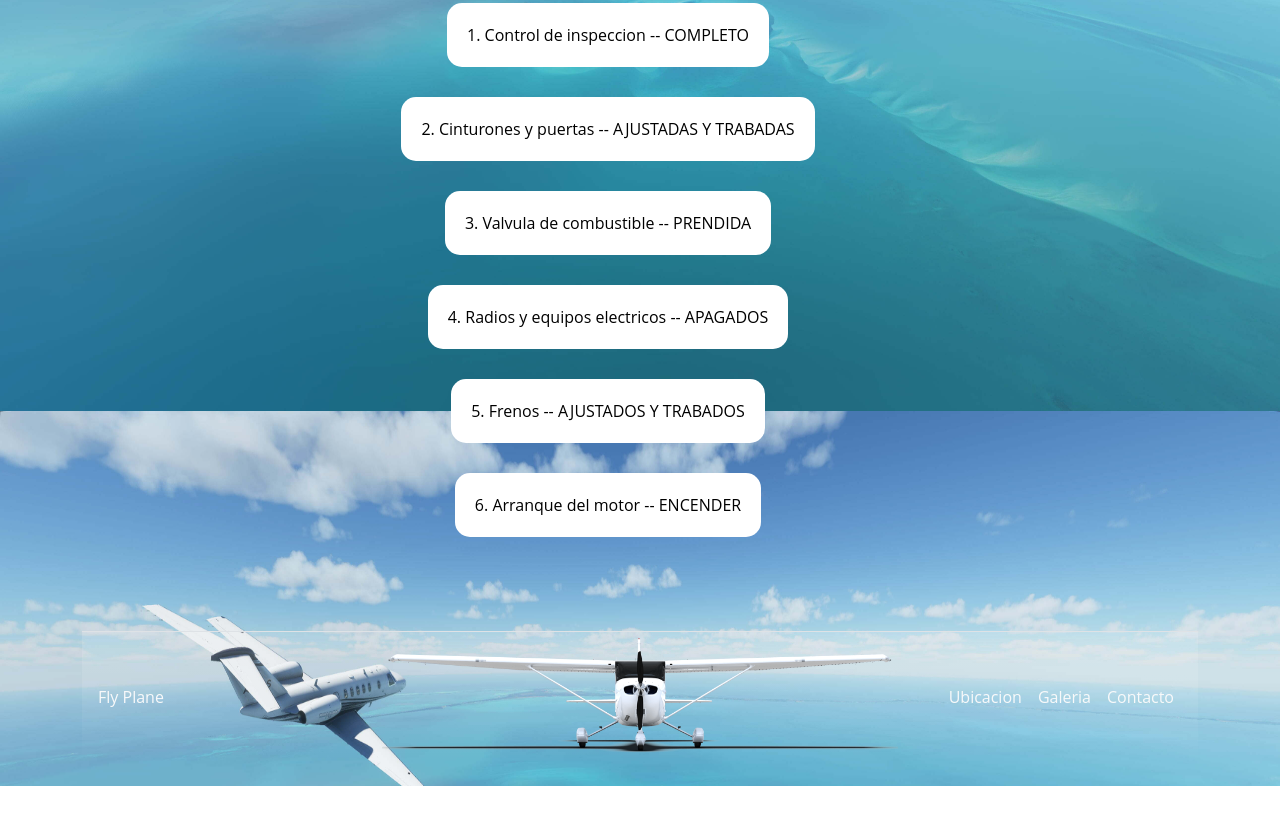
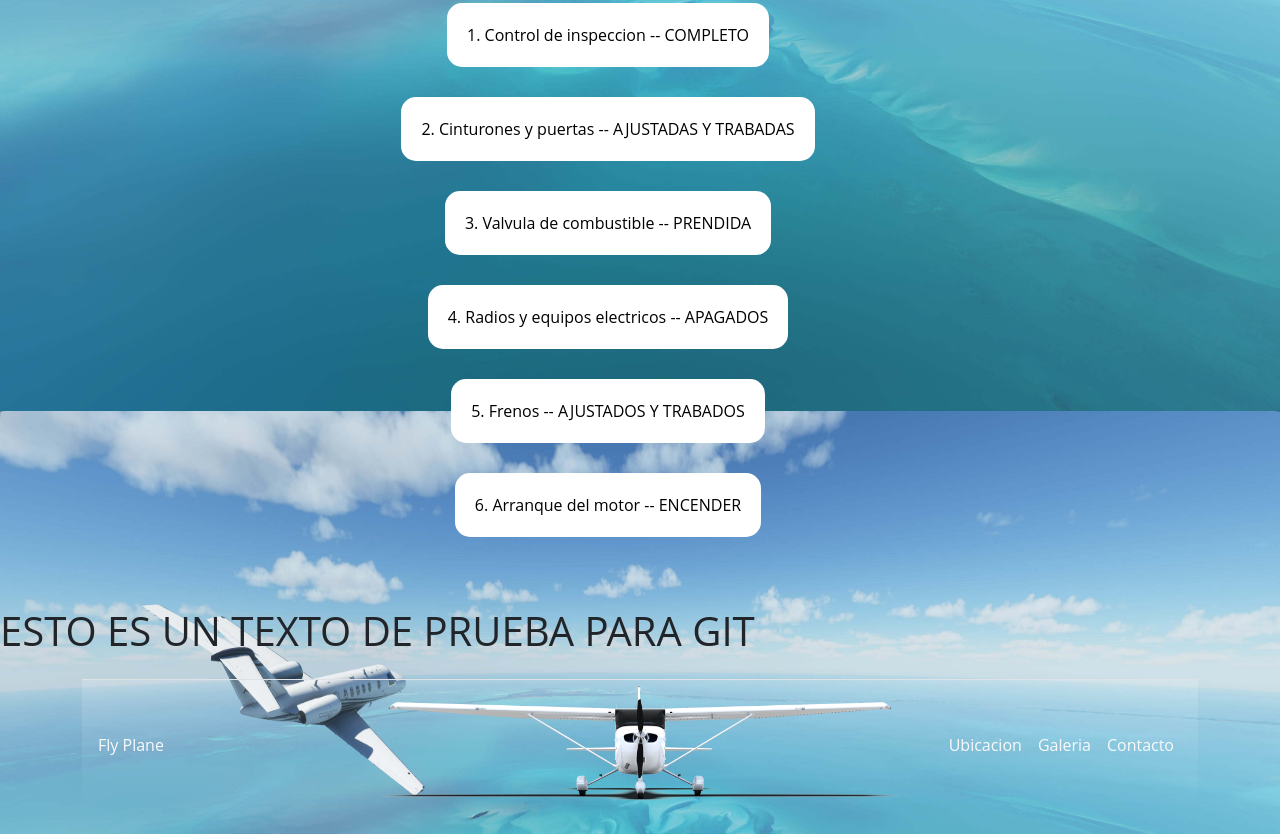
Before and after one commit to SaiMoises/Proyecto-Sai-Coder, a website: page index.html in a window 1280 px wide. Shown: the part 389-1223 px from the top of the page. Before the commit the page ends 1175 px from the top, so only its background shows below. Drawn offline with nearby package versions, Linux system fonts and the light colour scheme.

Commit message:
esto es una prueba en el index de mi proyecto

```diff
--- a/index.html
+++ b/index.html
@@ -91,6 +91,8 @@
 		</ol>
 	</div>
 
+	<h1>ESTO ES UN TEXTO DE PRUEBA PARA GIT</h1>
+
 	<!-- INICIO PIE DE PAGINA -->
 	<div class="container">
 		<footer class="d-flex flex-wrap justify-content-between align-items-center  px-3 my-4 border-top bg-gradient">
```
